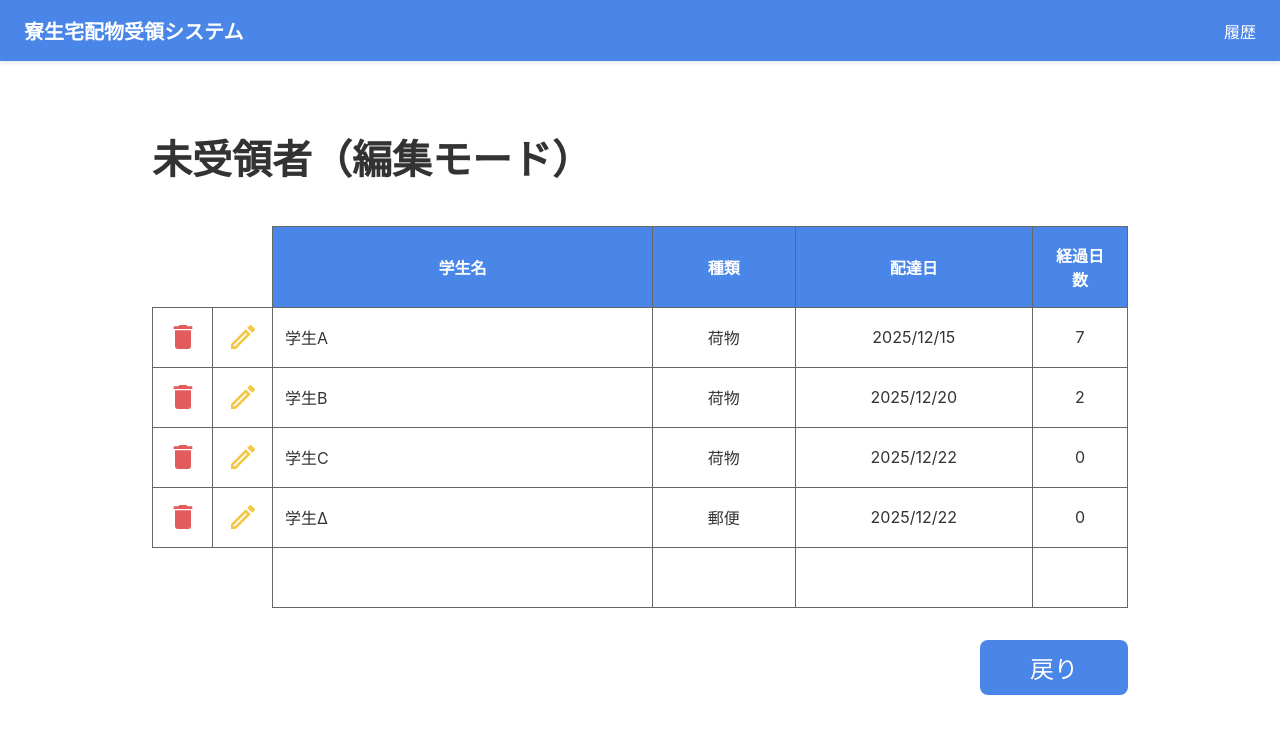
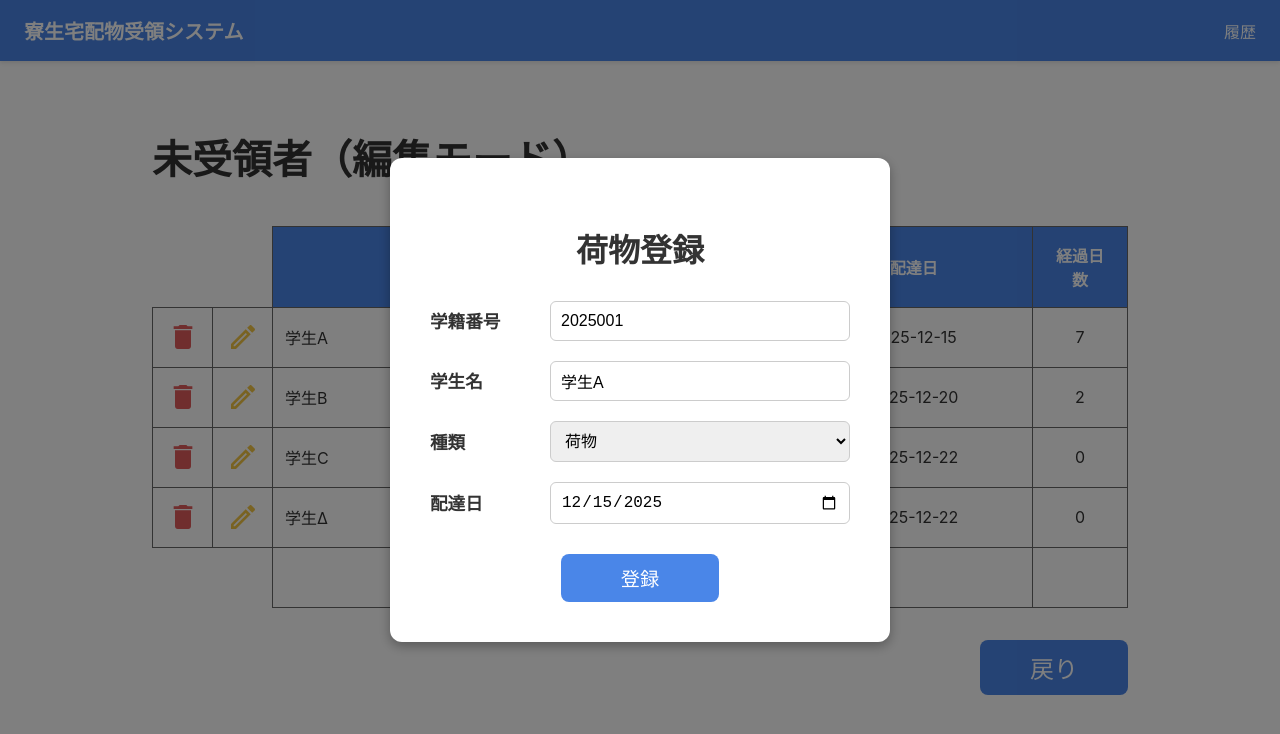
Before and after one commit to mii-na/softwareEngineering, a React (Vite) app: page /edit in a window 1280 px wide. Both pictures are taken after a click on the element 242 px from the left and 337 px from the top of the page. Shown: the top 734 px of the page. Built offline with nearby package versions, Linux system fonts and the light colour scheme.

Commit message:
編集画面の実装

```diff
--- a/src/App.css
+++ b/src/App.css
@@ -140,3 +140,80 @@ body {
   border-radius: 8px;
   cursor: pointer;
 }
+
+/* --- 以下、モーダル（ポップアップ）用のスタイル --- */
+
+/* 画面全体を覆う半透明の背景 */
+.modal-overlay {
+  position: fixed;
+  top: 0;
+  left: 0;
+  width: 100%;
+  height: 100%;
+  background-color: rgba(0, 0, 0, 0.5); /* 黒の半透明 */
+  display: flex;
+  justify-content: center;
+  align-items: center;
+  z-index: 1000; /* 最前面に表示 */
+}
+
+/* 白いポップアップ画面 */
+.modal-content {
+  background-color: white;
+  padding: 40px;
+  border-radius: 12px;
+  width: 500px;
+  max-width: 90%;
+  box-shadow: 0 4px 12px rgba(0,0,0,0.3);
+  position: relative;
+}
+
+.modal-title {
+  font-size: 2rem;
+  font-weight: bold;
+  text-align: center;
+  margin-bottom: 30px;
+  color: #333;
+}
+
+/* フォームのレイアウト */
+.form-group {
+  margin-bottom: 20px;
+  display: flex;
+  align-items: center;
+}
+
+.form-label {
+  width: 120px; /* ラベル幅を固定 */
+  font-weight: bold;
+  font-size: 1.1rem;
+}
+
+.form-input, .form-select {
+  flex: 1; /* 残りの幅を埋める */
+  padding: 10px;
+  font-size: 1rem;
+  border: 1px solid #ccc;
+  border-radius: 6px;
+}
+
+/* 登録ボタンエリア */
+.modal-actions {
+  display: flex;
+  justify-content: center;
+  margin-top: 30px;
+}
+
+.save-button {
+  background-color: #4A86E8;
+  color: white;
+  font-size: 1.2rem;
+  padding: 10px 60px;
+  border: none;
+  border-radius: 8px;
+  cursor: pointer;
+}
+
+.save-button:hover {
+  background-color: #3b75d6;
+}
--- a/src/EditPage.tsx
+++ b/src/EditPage.tsx
@@ -2,25 +2,25 @@ import React, { useState } from 'react';
 import { useNavigate } from 'react-router-dom';
 import './App.css';
 
-// --- 方法②：ここで型とデータを定義します ---
-
+// --- データ型定義（学籍番号 studentId を追加） ---
 interface ParcelData {
   id: string;
+  studentId: string; // 新規追加
   studentName: string;
   type: '荷物' | '郵便';
   deliveryDate: string;
   elapsedDays: number;
 }
 
+// 初期データ
 const mockData: ParcelData[] = [
-  { id: '1', studentName: '学生A', type: '荷物', deliveryDate: '2025/12/15', elapsedDays: 7 },
-  { id: '2', studentName: '学生B', type: '荷物', deliveryDate: '2025/12/20', elapsedDays: 2 },
-  { id: '3', studentName: '学生C', type: '荷物', deliveryDate: '2025/12/22', elapsedDays: 0 },
-  { id: '4', studentName: '学生Δ', type: '郵便', deliveryDate: '2025/12/22', elapsedDays: 0 },
+  { id: '1', studentId: '2025001', studentName: '学生A', type: '荷物', deliveryDate: '2025-12-15', elapsedDays: 7 },
+  { id: '2', studentId: '2025002', studentName: '学生B', type: '荷物', deliveryDate: '2025-12-20', elapsedDays: 2 },
+  { id: '3', studentId: '2025003', studentName: '学生C', type: '荷物', deliveryDate: '2025-12-22', elapsedDays: 0 },
+  { id: '4', studentId: '2025004', studentName: '学生Δ', type: '郵便', deliveryDate: '2025-12-22', elapsedDays: 0 },
 ];
 
-// --- アイコンの定義 ---
-
+// --- アイコン ---
 const TrashIcon = () => (
   <svg xmlns="http://www.w3.org/2000/svg" viewBox="0 0 24 24" fill="#E25C5C" width="32px" height="32px">
     <path d="M0 0h24v24H0V0z" fill="none"/>
@@ -36,21 +36,47 @@ const EditIcon = () => (
 );
 
 // --- メインコンポーネント ---
-
 const EditPage: React.FC = () => {
   const navigate = useNavigate();
 
-  // データを状態(items)として管理
+  // データ一覧の状態
   const [items, setItems] = useState<ParcelData[]>(mockData);
+
+  // モーダル関連の状態
+  const [isModalOpen, setIsModalOpen] = useState(false);
+  const [editingItem, setEditingItem] = useState<ParcelData | null>(null);
 
   // 削除処理
   const handleDelete = (id: string) => {
-    const isConfirmed = window.confirm('削除しますか？');
-    if (isConfirmed) {
-      // IDが一致しないものだけを残す（＝一致するものを削除）
-      const newItems = items.filter((item) => item.id !== id);
-      setItems(newItems);
+    if (window.confirm('削除しますか？')) {
+      setItems(items.filter((item) => item.id !== id));
     }
+  };
+
+  // 編集ボタンクリック（モーダルを開く）
+  const handleEditClick = (item: ParcelData) => {
+    setEditingItem({ ...item }); // データをコピーしてセット
+    setIsModalOpen(true);
+  };
+
+  // フォーム入力時の更新処理
+  const handleInputChange = (field: keyof ParcelData, value: string) => {
+    if (editingItem) {
+      setEditingItem({ ...editingItem, [field]: value });
+    }
+  };
+
+  // 「登録」ボタンクリック（データ更新）
+  const handleUpdate = () => {
+    if (!editingItem) return;
+
+    // items配列の中身を更新
+    const updatedItems = items.map((item) =>
+      item.id === editingItem.id ? editingItem : item
+    );
+
+    setItems(updatedItems);
+    setIsModalOpen(false); // モーダルを閉じる
   };
 
   return (
@@ -67,10 +93,8 @@ const EditPage: React.FC = () => {
           <table className="parcel-table">
             <thead>
               <tr>
-                {/* ヘッダー：アイコン用に空の列を2つ用意 */}
                 <th className="th-icon-header"></th>
                 <th className="th-icon-header"></th>
-
                 <th className="th-name">学生名</th>
                 <th className="th-type">種類</th>
                 <th className="th-date">配達日</th>
@@ -78,40 +102,26 @@ const EditPage: React.FC = () => {
               </tr>
             </thead>
             <tbody>
-              {/* 重要：mockDataではなくitemsをマップする */}
               {items.map((item) => (
                 <tr key={item.id}>
-
-                  {/* 1列目：ゴミ箱アイコン */}
                   <td className="td-icon">
-                    <div
-                      className="icon-box"
-                      onClick={() => handleDelete(item.id)}
-                      style={{ cursor: 'pointer' }}
-                    >
+                    <div className="icon-box" onClick={() => handleDelete(item.id)} style={{ cursor: 'pointer' }}>
                       <TrashIcon />
                     </div>
                   </td>
-
-                  {/* 2列目：編集アイコン（別のtdタグにする） */}
                   <td className="td-icon">
-                    <div className="icon-box" style={{ cursor: 'pointer' }}>
+                    <div className="icon-box" onClick={() => handleEditClick(item)} style={{ cursor: 'pointer' }}>
                       <EditIcon />
                     </div>
                   </td>
-
-                  {/* データ列 */}
                   <td className="td-name">{item.studentName}</td>
                   <td className="td-center">{item.type}</td>
                   <td className="td-center">{item.deliveryDate}</td>
                   <td className="td-center">{item.elapsedDays}</td>
                 </tr>
               ))}
-
-              {/* レイアウト調整用の空行 */}
               <tr className="empty-row">
-                 <td className="td-icon-empty"></td>
-                 <td className="td-icon-empty"></td>
+                 <td className="td-icon-empty"></td><td className="td-icon-empty"></td>
                  <td></td><td></td><td></td><td></td>
               </tr>
             </tbody>
@@ -119,11 +129,68 @@ const EditPage: React.FC = () => {
         </div>
 
         <div className="button-container">
-          <button className="action-button" onClick={() => navigate('/')}>
-            戻り
-          </button>
+          <button className="action-button" onClick={() => navigate('/')}>戻り</button>
         </div>
       </main>
+
+      {/* --- モーダル（ポップアップ） --- */}
+      {isModalOpen && editingItem && (
+        <div className="modal-overlay" onClick={() => setIsModalOpen(false)}>
+          {/* onClick.stopPropagation() でモーダル内部クリック時に閉じないようにする */}
+          <div className="modal-content" onClick={(e) => e.stopPropagation()}>
+            <h2 className="modal-title">荷物登録</h2>
+
+            <div className="form-group">
+              <label className="form-label">学籍番号</label>
+              <input
+                type="text"
+                className="form-input"
+                value={editingItem.studentId}
+                onChange={(e) => handleInputChange('studentId', e.target.value)}
+              />
+            </div>
+
+            <div className="form-group">
+              <label className="form-label">学生名</label>
+              <input
+                type="text"
+                className="form-input"
+                value={editingItem.studentName}
+                onChange={(e) => handleInputChange('studentName', e.target.value)}
+              />
+            </div>
+
+            <div className="form-group">
+              <label className="form-label">種類</label>
+              <select
+                className="form-select"
+                value={editingItem.type}
+                onChange={(e) => handleInputChange('type', e.target.value)}
+              >
+                <option value="荷物">荷物</option>
+                <option value="郵便">郵便</option>
+              </select>
+            </div>
+
+            <div className="form-group">
+              <label className="form-label">配達日</label>
+              <input
+                type="date" // 日付入力フォーム
+                className="form-input"
+                value={editingItem.deliveryDate}
+                onChange={(e) => handleInputChange('deliveryDate', e.target.value)}
+              />
+            </div>
+
+            <div className="modal-actions">
+              <button className="save-button" onClick={handleUpdate}>
+                登録
+              </button>
+            </div>
+
+          </div>
+        </div>
+      )}
     </div>
   );
 };
```
